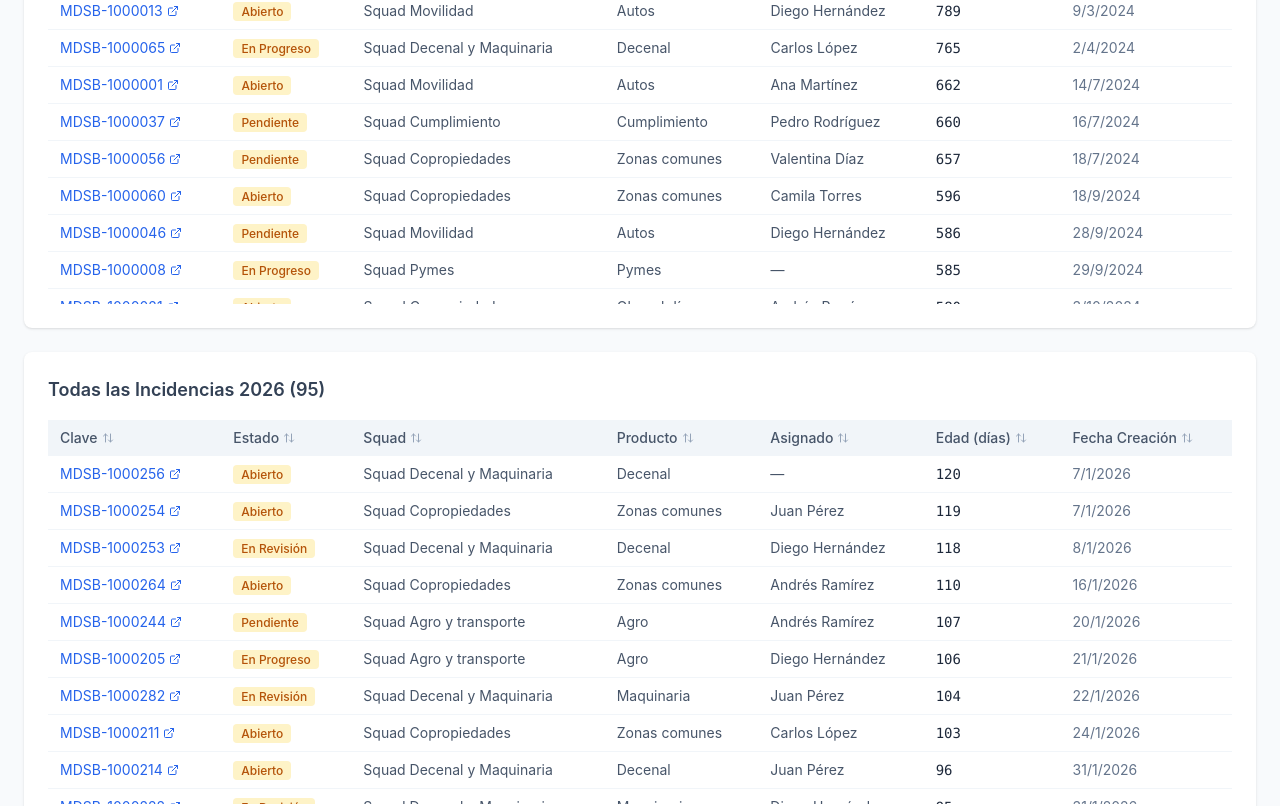
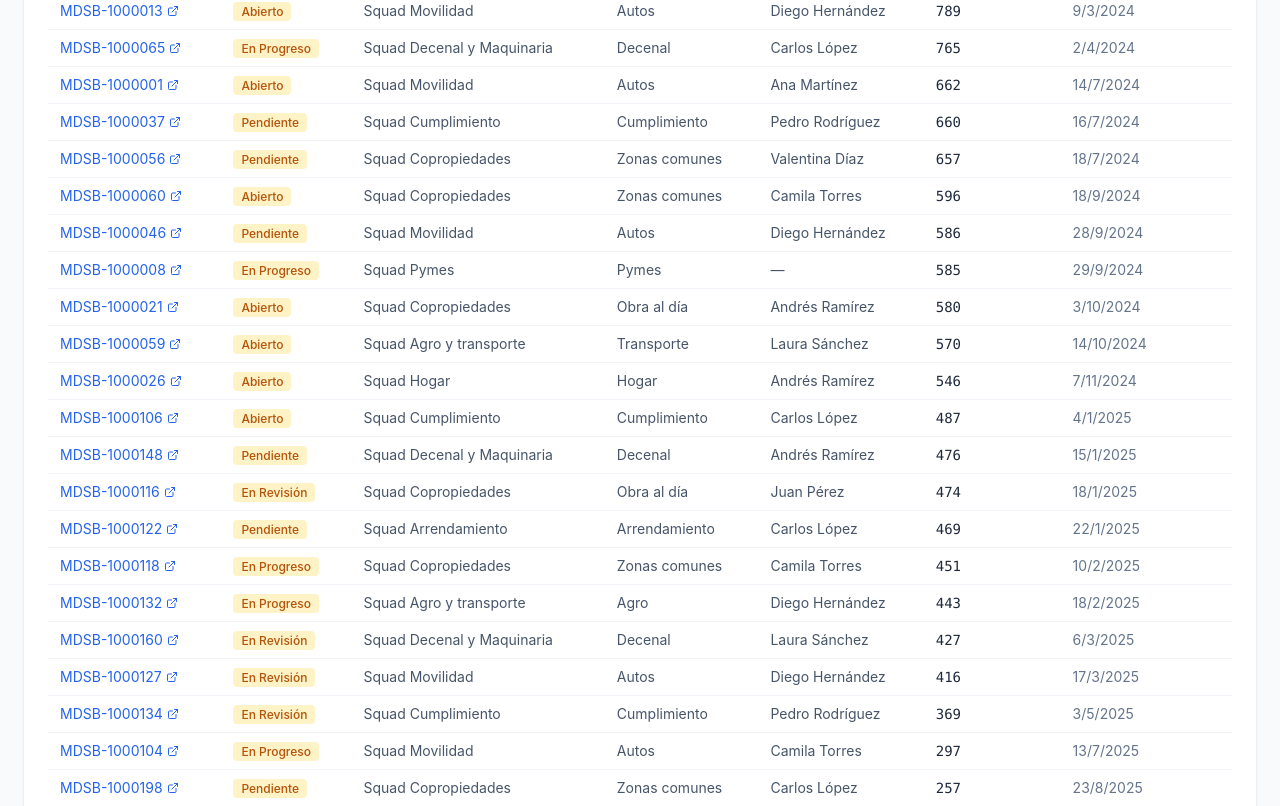
Before and after one commit to cristiancarreno-debug/dashboard-incidencias-patrimoniales, a React (Vite) app: page / in a window 1280 px wide. Shown: the part 2317-3123 px from the top of the page. Built offline with nearby package versions, Linux system fonts and the light colour scheme; no server answers.

Commit message:
feat: paginación de 100 registros en tablas de incidencias con navegación

```diff
--- a/src/components/IncidenciasTable.tsx
+++ b/src/components/IncidenciasTable.tsx
@@ -1,5 +1,5 @@
 import { useState } from 'react';
-import { ExternalLink, ArrowUpDown } from 'lucide-react';
+import { ExternalLink, ArrowUpDown, ChevronLeft, ChevronRight } from 'lucide-react';
 import type { IncidenciaClasificada } from '../types';
 
 interface Props {
@@ -9,9 +9,12 @@ interface Props {
 type SortKey = 'key' | 'status' | 'squad' | 'producto' | 'assignee' | 'edadDias' | 'createdDate';
 type SortDir = 'asc' | 'desc';
 
+const PAGE_SIZE = 100;
+
 export function IncidenciasTable({ incidencias }: Props) {
   const [sortKey, setSortKey] = useState<SortKey>('edadDias');
   const [sortDir, setSortDir] = useState<SortDir>('desc');
+  const [page, setPage] = useState(0);
 
   const sorted = [...incidencias].sort((a, b) => {
     const aVal = a[sortKey] ?? '';
@@ -21,6 +24,9 @@ export function IncidenciasTable({ incidencias }: Props) {
     return 0;
   });
 
+  const totalPages = Math.ceil(sorted.length / PAGE_SIZE);
+  const paged = sorted.slice(page * PAGE_SIZE, (page + 1) * PAGE_SIZE);
+
   const toggleSort = (key: SortKey) => {
     if (sortKey === key) {
       setSortDir(prev => prev === 'asc' ? 'desc' : 'asc');
@@ -28,6 +34,7 @@ export function IncidenciasTable({ incidencias }: Props) {
       setSortKey(key);
       setSortDir('asc');
     }
+    setPage(0);
   };
 
   const SortHeader = ({ label, field }: { label: string; field: SortKey }) => (
@@ -43,7 +50,8 @@ export function IncidenciasTable({ incidencias }: Props) {
   );
 
   return (
-    <div className="overflow-x-auto max-h-96 overflow-y-auto">
+    <div>
+      <div className="overflow-x-auto">
         <table className="w-full text-sm">
           <thead className="sticky top-0 bg-slate-100">
             <tr className="text-left">
@@ -57,7 +65,7 @@ export function IncidenciasTable({ incidencias }: Props) {
             </tr>
           </thead>
           <tbody>
-          {sorted.slice(0, 100).map(inc => (
+            {paged.map(inc => (
               <tr key={inc.key} className="border-b border-slate-100 hover:bg-slate-50">
                 <td className="px-3 py-2">
                   <a
@@ -88,10 +96,34 @@ export function IncidenciasTable({ incidencias }: Props) {
             ))}
           </tbody>
         </table>
-      {sorted.length > 100 && (
-        <p className="text-xs text-slate-400 text-center py-2">
-          Mostrando 100 de {sorted.length} incidencias
+      </div>
+
+      {/* Paginación */}
+      {totalPages > 1 && (
+        <div className="flex items-center justify-between mt-3 px-2">
+          <p className="text-sm text-slate-500">
+            Mostrando {page * PAGE_SIZE + 1} a {Math.min((page + 1) * PAGE_SIZE, sorted.length)} de {sorted.length} incidencias
           </p>
+          <div className="flex items-center gap-2">
+            <button
+              onClick={() => setPage(p => Math.max(0, p - 1))}
+              disabled={page === 0}
+              className="p-1 rounded border border-slate-300 hover:bg-slate-100 disabled:opacity-30 disabled:cursor-not-allowed"
+            >
+              <ChevronLeft className="h-4 w-4" />
+            </button>
+            <span className="text-sm text-slate-600">
+              Página {page + 1} de {totalPages}
+            </span>
+            <button
+              onClick={() => setPage(p => Math.min(totalPages - 1, p + 1))}
+              disabled={page >= totalPages - 1}
+              className="p-1 rounded border border-slate-300 hover:bg-slate-100 disabled:opacity-30 disabled:cursor-not-allowed"
+            >
+              <ChevronRight className="h-4 w-4" />
+            </button>
+          </div>
+        </div>
       )}
     </div>
   );
```
Lines whose indentation alone changed are shown as unchanged.
